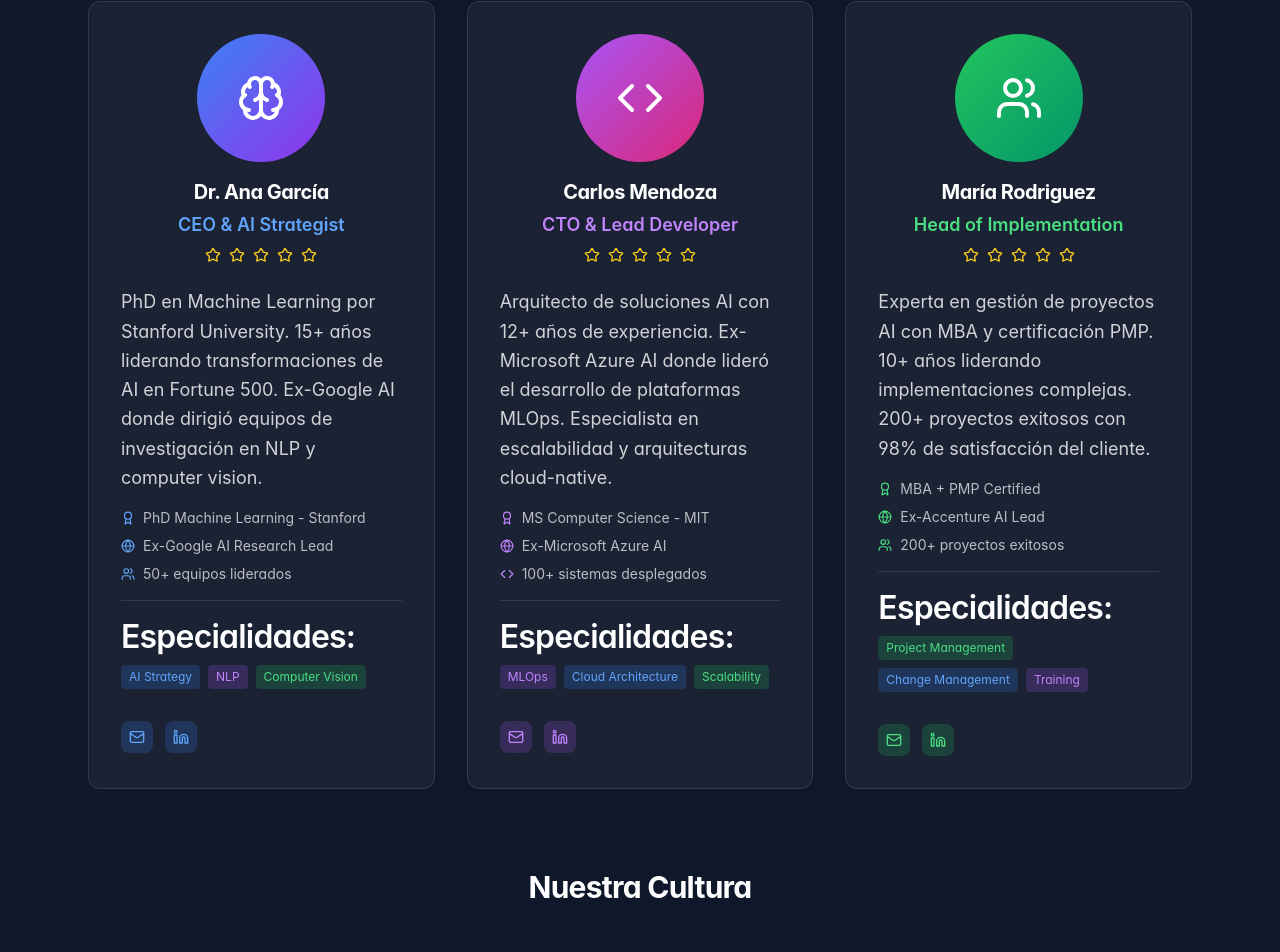
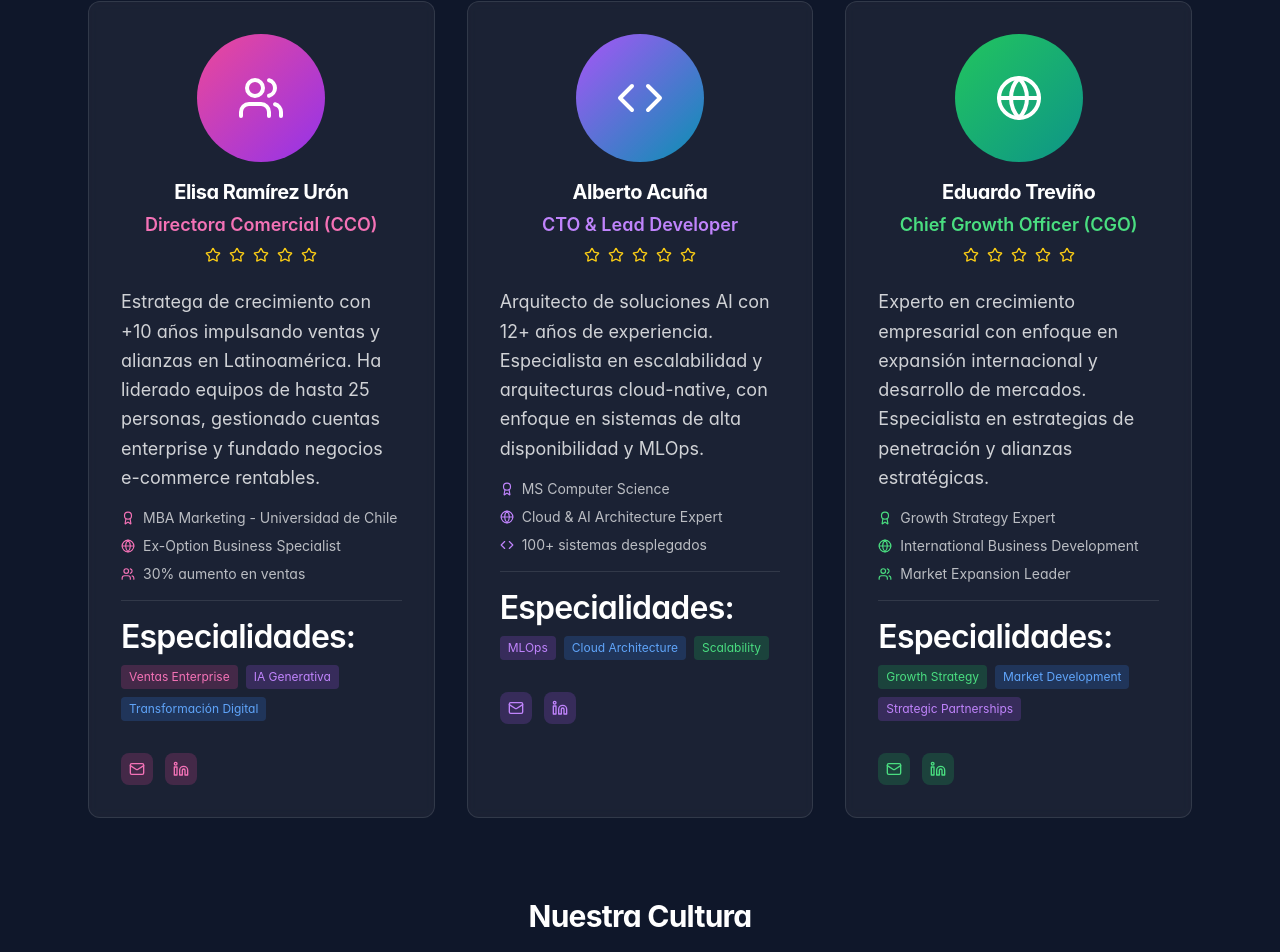
Before and after one commit to coagente/coagente-webapp, a Next.js app: page /team in a window 1280 px wide. Shown: the part 722-1674 px from the top of the page. Built offline with nearby package versions, Linux system fonts and the light colour scheme.

Commit message:
Update team page: keep only Elisa, Alberto and Eduardo

```diff
--- a/src/app/team/page.tsx
+++ b/src/app/team/page.tsx
@@ -63,14 +63,14 @@ export default function TeamPage() {
             <h2 className="text-3xl font-bold text-white mb-12 text-center">Equipo Directivo</h2>
             <div className="grid md:grid-cols-2 lg:grid-cols-3 gap-8">
 
-              {/* CEO */}
+              {/* CCO - Elisa Ramírez Urón */}
               <div className="bg-white/5 backdrop-blur-sm border border-white/10 rounded-xl p-8 hover:bg-white/10 transition-all duration-300">
                 <div className="text-center mb-6">
-                  <div className="w-32 h-32 bg-gradient-to-br from-blue-500 to-purple-600 rounded-full mx-auto mb-4 flex items-center justify-center">
-                    <Brain size={48} className="text-white" />
+                  <div className="w-32 h-32 bg-gradient-to-br from-pink-500 to-purple-600 rounded-full mx-auto mb-4 flex items-center justify-center">
+                    <Users size={48} className="text-white" />
                   </div>
-                  <h3 className="text-xl font-bold text-white mb-1">Dr. Ana García</h3>
-                  <p className="text-blue-400 font-semibold mb-2">CEO & AI Strategist</p>
+                  <h3 className="text-xl font-bold text-white mb-1">Elisa Ramírez Urón</h3>
+                  <p className="text-pink-400 font-semibold mb-2">Directora Comercial (CCO)</p>
                   <div className="flex justify-center space-x-2 mb-4">
                     <Star size={16} className="text-yellow-400" />
                     <Star size={16} className="text-yellow-400" />
@@ -82,52 +82,52 @@ export default function TeamPage() {
 
                 <div className="space-y-4 text-sm">
                   <p className="text-white/80 leading-relaxed">
-                    PhD en Machine Learning por Stanford University. 15+ años liderando transformaciones de AI en Fortune 500.
-                    Ex-Google AI donde dirigió equipos de investigación en NLP y computer vision.
+                    Estratega de crecimiento con +10 años impulsando ventas y alianzas en Latinoamérica. Ha liderado equipos de hasta 25 personas,
+                    gestionado cuentas enterprise y fundado negocios e-commerce rentables.
                   </p>
 
                   <div className="space-y-2">
                     <div className="flex items-center space-x-2">
-                      <Award size={14} className="text-blue-400" />
-                      <span className="text-white/70">PhD Machine Learning - Stanford</span>
+                      <Award size={14} className="text-pink-400" />
+                      <span className="text-white/70">MBA Marketing - Universidad de Chile</span>
                     </div>
                     <div className="flex items-center space-x-2">
-                      <Globe size={14} className="text-blue-400" />
-                      <span className="text-white/70">Ex-Google AI Research Lead</span>
+                      <Globe size={14} className="text-pink-400" />
+                      <span className="text-white/70">Ex-Option Business Specialist</span>
                     </div>
                     <div className="flex items-center space-x-2">
-                      <Users size={14} className="text-blue-400" />
-                      <span className="text-white/70">50+ equipos liderados</span>
+                      <Users size={14} className="text-pink-400" />
+                      <span className="text-white/70">30% aumento en ventas</span>
                     </div>
                   </div>
 
                   <div className="pt-4 border-t border-white/10">
                     <h4 className="text-white font-semibold mb-2">Especialidades:</h4>
                     <div className="flex flex-wrap gap-2">
-                      <span className="px-2 py-1 bg-blue-500/20 text-blue-400 rounded text-xs">AI Strategy</span>
-                      <span className="px-2 py-1 bg-purple-500/20 text-purple-400 rounded text-xs">NLP</span>
-                      <span className="px-2 py-1 bg-green-500/20 text-green-400 rounded text-xs">Computer Vision</span>
+                      <span className="px-2 py-1 bg-pink-500/20 text-pink-400 rounded text-xs">Ventas Enterprise</span>
+                      <span className="px-2 py-1 bg-purple-500/20 text-purple-400 rounded text-xs">IA Generativa</span>
+                      <span className="px-2 py-1 bg-blue-500/20 text-blue-400 rounded text-xs">Transformación Digital</span>
                     </div>
                   </div>
 
                   <div className="flex space-x-3 pt-4">
-                    <a href="mailto:info@coagente.com" className="p-2 bg-blue-500/20 hover:bg-blue-500/30 rounded-lg transition-colors">
-                      <Mail size={16} className="text-blue-400" />
+                    <a href="mailto:info@coagente.com" className="p-2 bg-pink-500/20 hover:bg-pink-500/30 rounded-lg transition-colors">
+                      <Mail size={16} className="text-pink-400" />
                     </a>
-                    <a href="#" className="p-2 bg-blue-500/20 hover:bg-blue-500/30 rounded-lg transition-colors">
-                      <Linkedin size={16} className="text-blue-400" />
+                    <a href="#" className="p-2 bg-pink-500/20 hover:bg-pink-500/30 rounded-lg transition-colors">
+                      <Linkedin size={16} className="text-pink-400" />
                     </a>
                   </div>
                 </div>
               </div>
 
-              {/* CTO */}
+              {/* CTO - Alberto Acuña */}
               <div className="bg-white/5 backdrop-blur-sm border border-white/10 rounded-xl p-8 hover:bg-white/10 transition-all duration-300">
                 <div className="text-center mb-6">
-                  <div className="w-32 h-32 bg-gradient-to-br from-purple-500 to-pink-600 rounded-full mx-auto mb-4 flex items-center justify-center">
+                  <div className="w-32 h-32 bg-gradient-to-br from-purple-500 to-cyan-600 rounded-full mx-auto mb-4 flex items-center justify-center">
                     <Code size={48} className="text-white" />
                   </div>
-                  <h3 className="text-xl font-bold text-white mb-1">Carlos Mendoza</h3>
+                  <h3 className="text-xl font-bold text-white mb-1">Alberto Acuña</h3>
                   <p className="text-purple-400 font-semibold mb-2">CTO & Lead Developer</p>
                   <div className="flex justify-center space-x-2 mb-4">
                     <Star size={16} className="text-yellow-400" />
@@ -140,18 +140,18 @@ export default function TeamPage() {
 
                 <div className="space-y-4 text-sm">
                   <p className="text-white/80 leading-relaxed">
-                    Arquitecto de soluciones AI con 12+ años de experiencia. Ex-Microsoft Azure AI donde lideró
-                    el desarrollo de plataformas MLOps. Especialista en escalabilidad y arquitecturas cloud-native.
+                    Arquitecto de soluciones AI con 12+ años de experiencia. Especialista en escalabilidad y arquitecturas cloud-native,
+                    con enfoque en sistemas de alta disponibilidad y MLOps.
                   </p>
 
                   <div className="space-y-2">
                     <div className="flex items-center space-x-2">
                       <Award size={14} className="text-purple-400" />
-                      <span className="text-white/70">MS Computer Science - MIT</span>
+                      <span className="text-white/70">MS Computer Science</span>
                     </div>
                     <div className="flex items-center space-x-2">
                       <Globe size={14} className="text-purple-400" />
-                      <span className="text-white/70">Ex-Microsoft Azure AI</span>
+                      <span className="text-white/70">Cloud & AI Architecture Expert</span>
                     </div>
                     <div className="flex items-center space-x-2">
                       <Code size={14} className="text-purple-400" />
@@ -179,14 +179,14 @@ export default function TeamPage() {
                 </div>
               </div>
 
-              {/* Head of Implementation */}
+              {/* CGO - Eduardo Treviño */}
               <div className="bg-white/5 backdrop-blur-sm border border-white/10 rounded-xl p-8 hover:bg-white/10 transition-all duration-300">
                 <div className="text-center mb-6">
-                  <div className="w-32 h-32 bg-gradient-to-br from-green-500 to-emerald-600 rounded-full mx-auto mb-4 flex items-center justify-center">
-                    <Users size={48} className="text-white" />
+                  <div className="w-32 h-32 bg-gradient-to-br from-green-500 to-teal-600 rounded-full mx-auto mb-4 flex items-center justify-center">
+                    <Globe size={48} className="text-white" />
                   </div>
-                  <h3 className="text-xl font-bold text-white mb-1">María Rodriguez</h3>
-                  <p className="text-green-400 font-semibold mb-2">Head of Implementation</p>
+                  <h3 className="text-xl font-bold text-white mb-1">Eduardo Treviño</h3>
+                  <p className="text-green-400 font-semibold mb-2">Chief Growth Officer (CGO)</p>
                   <div className="flex justify-center space-x-2 mb-4">
                     <Star size={16} className="text-yellow-400" />
                     <Star size={16} className="text-yellow-400" />
@@ -198,31 +198,31 @@ export default function TeamPage() {
 
                 <div className="space-y-4 text-sm">
                   <p className="text-white/80 leading-relaxed">
-                    Experta en gestión de proyectos AI con MBA y certificación PMP. 10+ años liderando implementaciones
-                    complejas. 200+ proyectos exitosos con 98% de satisfacción del cliente.
+                    Experto en crecimiento empresarial con enfoque en expansión internacional y desarrollo de mercados.
+                    Especialista en estrategias de penetración y alianzas estratégicas.
                   </p>
 
                   <div className="space-y-2">
                     <div className="flex items-center space-x-2">
                       <Award size={14} className="text-green-400" />
-                      <span className="text-white/70">MBA + PMP Certified</span>
+                      <span className="text-white/70">Growth Strategy Expert</span>
                     </div>
                     <div className="flex items-center space-x-2">
                       <Globe size={14} className="text-green-400" />
-                      <span className="text-white/70">Ex-Accenture AI Lead</span>
+                      <span className="text-white/70">International Business Development</span>
                     </div>
                     <div className="flex items-center space-x-2">
                       <Users size={14} className="text-green-400" />
-                      <span className="text-white/70">200+ proyectos exitosos</span>
+                      <span className="text-white/70">Market Expansion Leader</span>
                     </div>
                   </div>
 
                   <div className="pt-4 border-t border-white/10">
                     <h4 className="text-white font-semibold mb-2">Especialidades:</h4>
                     <div className="flex flex-wrap gap-2">
-                      <span className="px-2 py-1 bg-green-500/20 text-green-400 rounded text-xs">Project Management</span>
-                      <span className="px-2 py-1 bg-blue-500/20 text-blue-400 rounded text-xs">Change Management</span>
-                      <span className="px-2 py-1 bg-purple-500/20 text-purple-400 rounded text-xs">Training</span>
+                      <span className="px-2 py-1 bg-green-500/20 text-green-400 rounded text-xs">Growth Strategy</span>
+                      <span className="px-2 py-1 bg-blue-500/20 text-blue-400 rounded text-xs">Market Development</span>
+                      <span className="px-2 py-1 bg-purple-500/20 text-purple-400 rounded text-xs">Strategic Partnerships</span>
                     </div>
                   </div>
 
```
